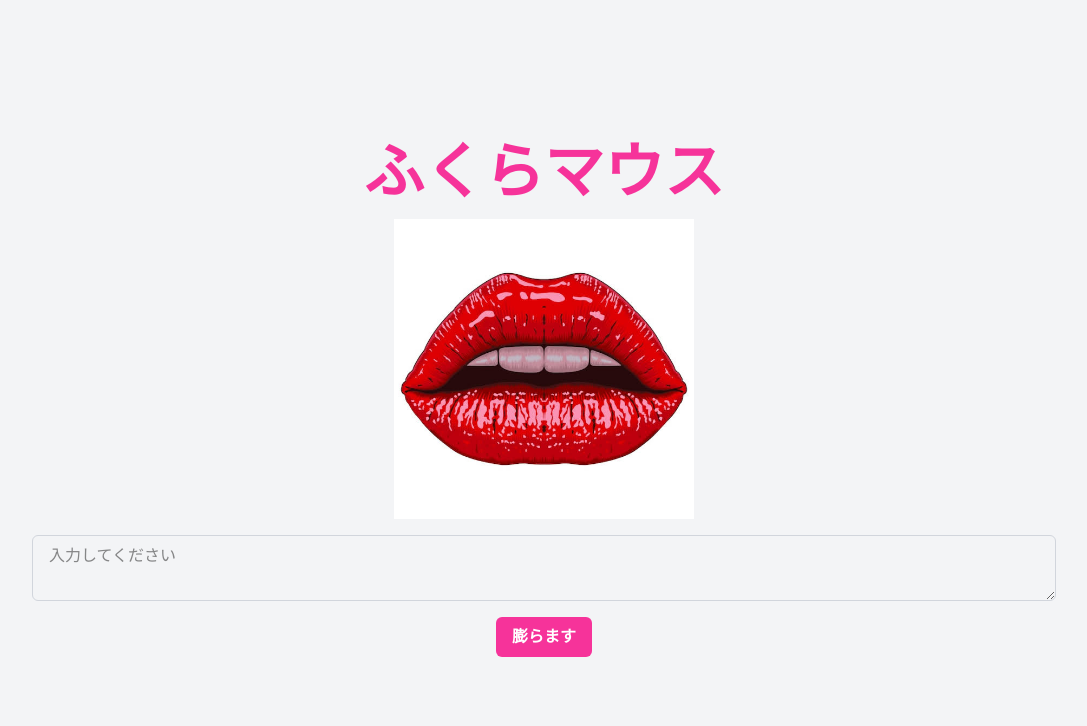
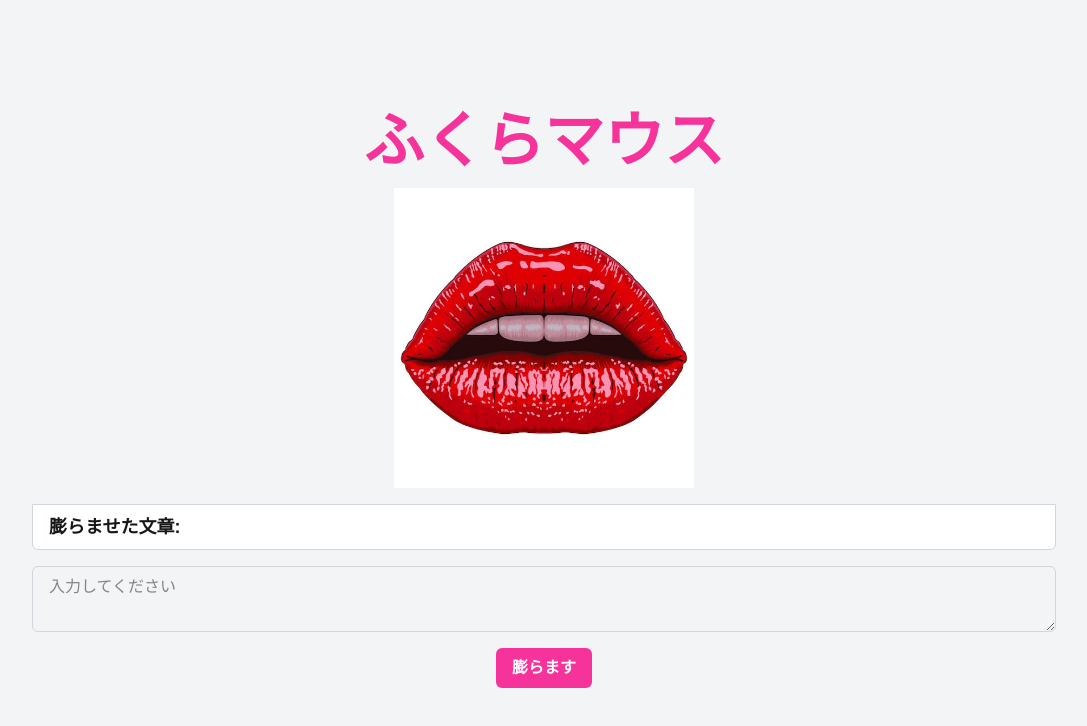
Before and after one commit to soundPorco/fukura-mouth, a Next.js app: page / in a window 1280 px wide. Shown: the top 726 px of the page, without its empty margins (96-1183 px from the left). Built offline with nearby package versions, Linux system fonts and the light colour scheme.

Commit message:
add: 生成した文章の表示を画面内に追加。関連#2

```diff
--- a/app/page.tsx
+++ b/app/page.tsx
@@ -34,6 +34,9 @@ export default function Home() {
                 width={300}
                 height={300}
             />
+            <p className="text-lg font-bold border border-gray-300 rounded-b-md  py-2 px-4 bg-white w-[80%]">
+                膨らませた文章:{result}
+            </p>
             <textarea
                 placeholder="入力してください"
                 value={inputValue}
```
